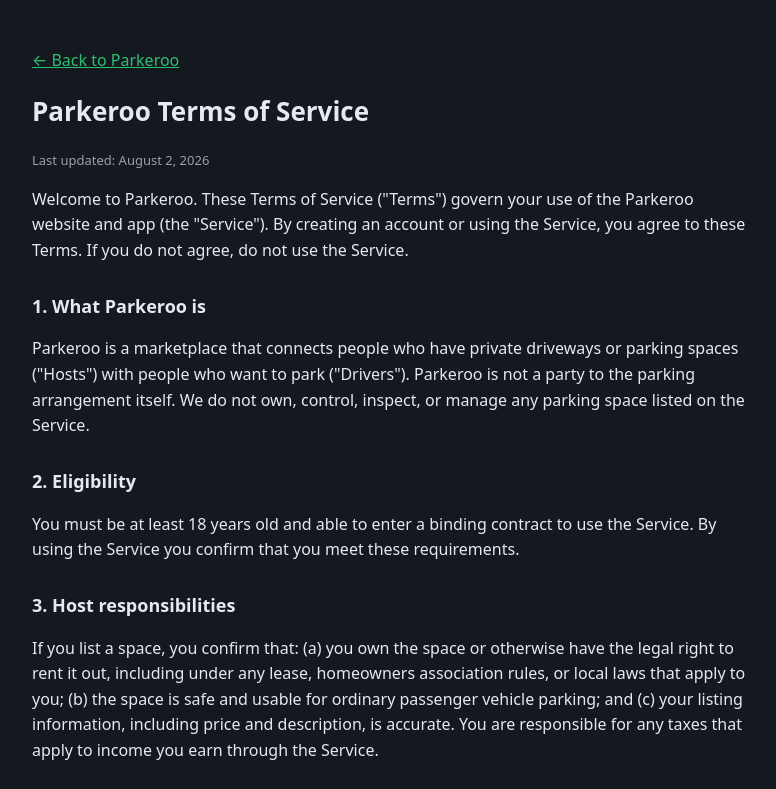
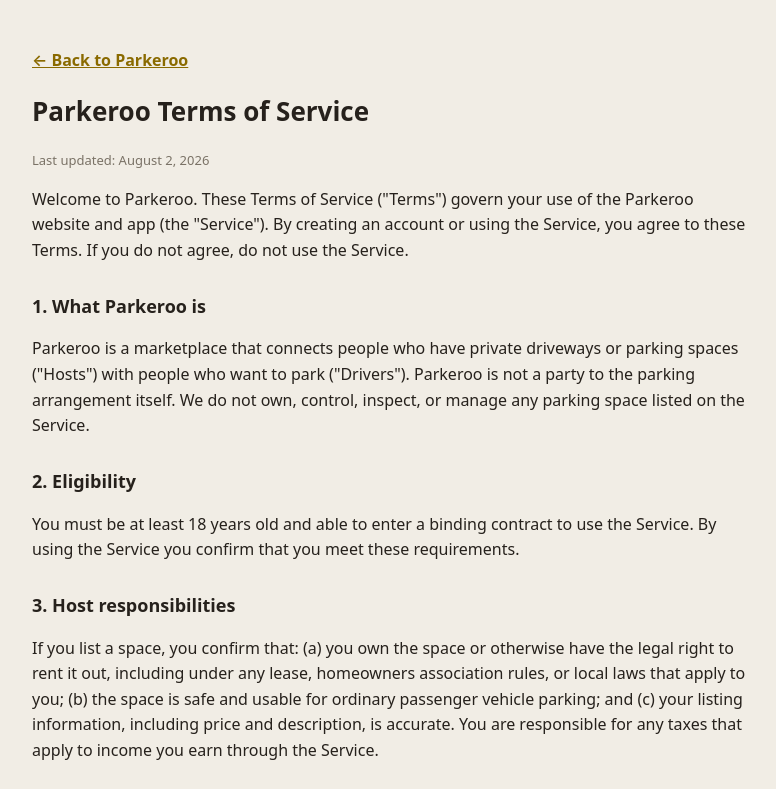
Before and after one commit to adamj1032/openspot, a website: page public/terms.html in a window 1280 px wide. Shown: the top 789 px of the page, without its empty margins (248-1024 px from the left). Drawn offline with Linux system fonts and the light colour scheme.

Commit message:
Update terms.html

```diff
--- a/public/terms.html
+++ b/public/terms.html
@@ -5,11 +5,11 @@
 <meta name="viewport" content="width=device-width, initial-scale=1.0" />
 <title>Parkeroo — Terms of Service</title>
 <style>
-  body { font-family: system-ui, -apple-system, sans-serif; background:#14181F; color:#E6E9EE; margin:0; }
+  body { font-family: system-ui, -apple-system, sans-serif; background:#F1EDE5; color:#26211C; margin:0; }
   main { max-width:720px; margin:0 auto; padding:32px 20px 60px; line-height:1.6; }
   h1 { font-size:26px; } h2 { font-size:18px; margin-top:28px; }
-  a { color:#2FBF71; }
-  .muted { color:#9AA1AC; font-size:13px; }
+  a { color:#8A6A00; font-weight:600; }
+  .muted { color:#7A7266; font-size:13px; }
 </style>
 </head>
 <body>
```
